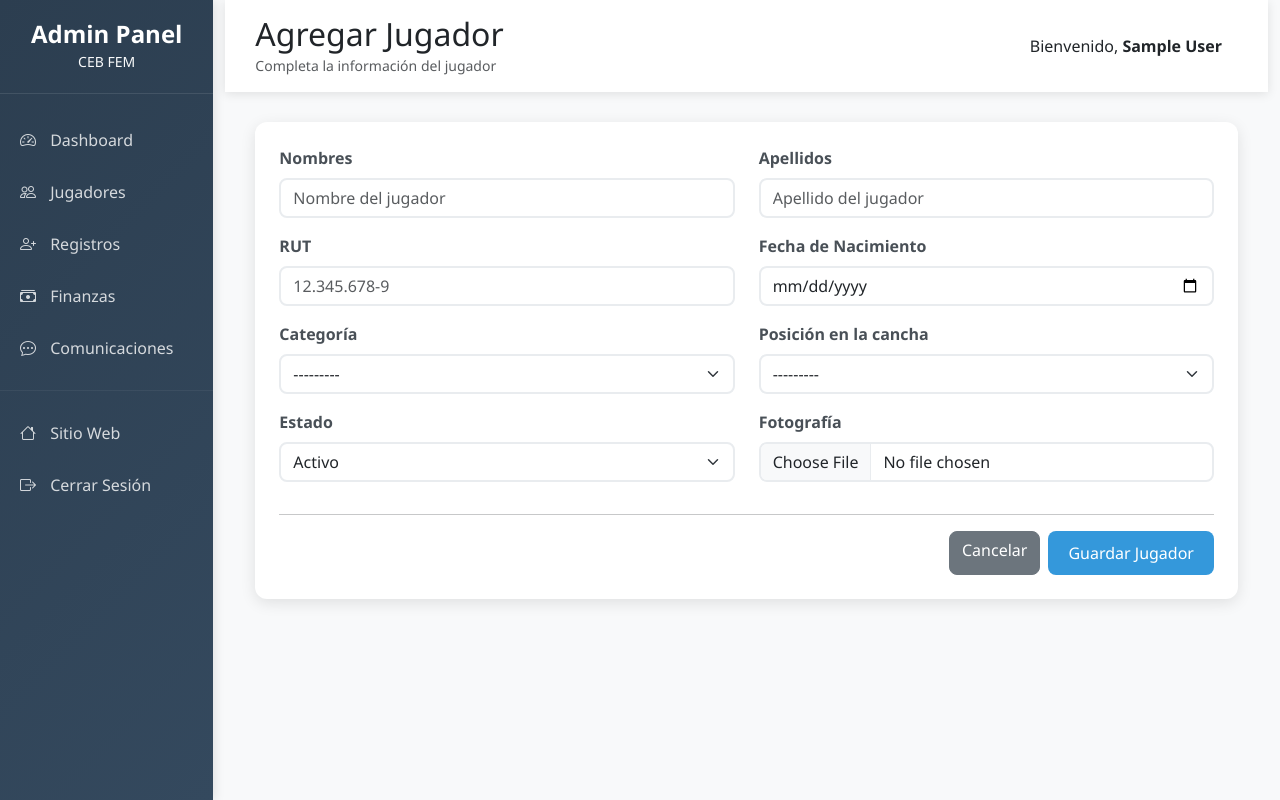
After one commit to Desarrollo-SurPM/CEBPM, a Django app: page /admin-panel/players/add/ in a window 1280 px wide. The commit adds this page. Run offline with Django 5.2, Linux system fonts and the light colour scheme; a user stored in the database is signed in; tables that the repository leaves empty hold one stand-in row (values such as "Sample post").

Commit message:
Funcionalidad de agregar jugadora

```diff
--- /dev/null
+++ b/players/forms.py
@@ -0,0 +1,30 @@
+from django import forms
+from .models import Player
+
+class PlayerForm(forms.ModelForm):
+    class Meta:
+        model = Player
+        fields = [
+            'first_name', 'last_name', 'rut', 'birthdate', 'category',
+            'photo', 'position', 'status'
+        ]
+        widgets = {
+            'first_name': forms.TextInput(attrs={'class': 'form-control', 'placeholder': 'Nombre del jugador'}),
+            'last_name': forms.TextInput(attrs={'class': 'form-control', 'placeholder': 'Apellido del jugador'}),
+            'rut': forms.TextInput(attrs={'class': 'form-control', 'placeholder': '12.345.678-9'}),
+            'birthdate': forms.DateInput(attrs={'class': 'form-control', 'type': 'date'}),
+            'category': forms.Select(attrs={'class': 'form-select'}),
+            'photo': forms.ClearableFileInput(attrs={'class': 'form-control'}),
+            'position': forms.Select(attrs={'class': 'form-select'}),
+            'status': forms.Select(attrs={'class': 'form-select'}),
+        }
+        labels = {
+            'first_name': 'Nombres',
+            'last_name': 'Apellidos',
+            'rut': 'RUT',
+            'birthdate': 'Fecha de Nacimiento',
+            'category': 'Categoría',
+            'photo': 'Fotografía',
+            'position': 'Posición en la cancha',
+            'status': 'Estado',
+        }
--- /dev/null
+++ b/templates/admin/player_form.html
@@ -0,0 +1,81 @@
+{% extends 'admin/base_admin.html' %}
+
+{% block title %}{{ title }} - Panel de Administración{% endblock %}
+
+{% block page_title %}{{ title }}{% endblock %}
+{% block page_subtitle %}Completa la información del jugador{% endblock %}
+
+{% block content %}
+<div class="admin-card p-4">
+    <form method="post" enctype="multipart/form-data">
+        {% csrf_token %}
+
+        <div class="row">
+            <div class="col-md-6 mb-3">
+                <label for="{{ form.first_name.id_for_label }}" class="form-label">{{ form.first_name.label }}</label>
+                {{ form.first_name }}
+            </div>
+            <div class="col-md-6 mb-3">
+                <label for="{{ form.last_name.id_for_label }}" class="form-label">{{ form.last_name.label }}</label>
+                {{ form.last_name }}
+            </div>
+        </div>
+
+        <div class="row">
+            <div class="col-md-6 mb-3">
+                <label for="{{ form.rut.id_for_label }}" class="form-label">{{ form.rut.label }}</label>
+                {{ form.rut }}
+            </div>
+            <div class="col-md-6 mb-3">
+                <label for="{{ form.birthdate.id_for_label }}" class="form-label">{{ form.birthdate.label }}</label>
+                {{ form.birthdate }}
+            </div>
+        </div>
+
+        <div class="row">
+            <div class="col-md-6 mb-3">
+                <label for="{{ form.category.id_for_label }}" class="form-label">{{ form.category.label }}</label>
+                {{ form.category }}
+            </div>
+            <div class="col-md-6 mb-3">
+                <label for="{{ form.position.id_for_label }}" class="form-label">{{ form.position.label }}</label>
+                {{ form.position }}
+            </div>
+        </div>
+
+        <div class="row">
+            <div class="col-md-6 mb-3">
+                <label for="{{ form.status.id_for_label }}" class="form-label">{{ form.status.label }}</label>
+                {{ form.status }}
+            </div>
+            <div class="col-md-6 mb-3">
+                <label for="{{ form.photo.id_for_label }}" class="form-label">{{ form.photo.label }}</label>
+                {{ form.photo }}
+                {% if form.instance.photo %}
+                    <small class="d-block mt-1">Actual: <a href="{{ form.instance.photo.url }}" target="_blank">{{ form.instance.photo.name }}</a></small>
+                {% endif %}
+            </div>
+        </div>
+
+        {% if form.errors %}
+            <div class="alert alert-danger mt-3">
+                <strong>Por favor, corrige los siguientes errores:</strong>
+                <ul>
+                    {% for field, error_list in form.errors.items %}
+                        {% for error in error_list %}
+                            <li>{{ field|title }}: {{ error }}</li>
+                        {% endfor %}
+                    {% endfor %}
+                </ul>
+            </div>
+        {% endif %}
+
+        <hr>
+
+        <div class="d-flex justify-content-end">
+            <a href="{% url 'admin_panel:players' %}" class="btn btn-secondary me-2">Cancelar</a>
+            <button type="submit" class="btn btn-admin">Guardar Jugador</button>
+        </div>
+    </form>
+</div>
+{% endblock %}
--- a/users/admin_urls.py
+++ b/users/admin_urls.py
@@ -9,6 +9,9 @@ urlpatterns = [
 
     # Players management
     path('players/', admin_views.admin_players, name='players'),
+    path('players/add/', admin_views.admin_add_player, name='admin_add_player'),
+    path('players/edit/<int:player_id>/', admin_views.admin_edit_player, name='admin_edit_player'),
+    path('players/delete/<int:player_id>/', admin_views.admin_delete_player, name='admin_delete_player'),
 
     # Registrations management
     path('registrations/', admin_views.admin_registrations, name='registrations'),
--- a/users/admin_views.py
+++ b/users/admin_views.py
@@ -14,6 +14,7 @@ from finance.models import Payment, FeeDefinition, Invoice
 from sponsors.models import Sponsor
 from schedules.models import Match, Activity
 from communications.models import BulkEmail, EmailRecipient
+from players.forms import PlayerForm # <-- Importado
 
 
 def is_admin(user):
@@ -31,6 +32,7 @@ def is_admin(user):
 @user_passes_test(is_admin)
 def admin_dashboard(request):
     """Main admin dashboard with overview statistics"""
+    # ... (código existente sin cambios) ...
     # Get statistics
     total_players = Player.objects.count()
     total_guardians = GuardianProfile.objects.count()
@@ -94,7 +96,7 @@ def admin_dashboard(request):
 
     return render(request, 'admin/dashboard.html', context)
 
-
+# ... (código existente sin cambios hasta admin_players) ...
 @login_required
 @user_passes_test(is_admin)
 def admin_players(request):
@@ -136,9 +138,65 @@ def admin_players(request):
     return render(request, 'admin/players.html', context)
 
 
+# --- NUEVAS VISTAS ---
+@login_required
+@user_passes_test(is_admin)
+def admin_add_player(request):
+    """Vista para agregar un nuevo jugador."""
+    if request.method == 'POST':
+        form = PlayerForm(request.POST, request.FILES)
+        if form.is_valid():
+            form.save()
+            messages.success(request, 'Jugador agregado exitosamente.')
+            return redirect('admin_panel:players')
+    else:
+        form = PlayerForm()
+
+    context = {
+        'form': form,
+        'title': 'Agregar Jugador'
+    }
+    return render(request, 'admin/player_form.html', context)
+
+@login_required
+@user_passes_test(is_admin)
+def admin_edit_player(request, player_id):
+    """Vista para editar un jugador existente."""
+    player = get_object_or_404(Player, id=player_id)
+    if request.method == 'POST':
+        form = PlayerForm(request.POST, request.FILES, instance=player)
+        if form.is_valid():
+            form.save()
+            messages.success(request, 'Jugador actualizado exitosamente.')
+            return redirect('admin_panel:players')
+    else:
+        form = PlayerForm(instance=player)
+
+    context = {
+        'form': form,
+        'title': 'Editar Jugador'
+    }
+    return render(request, 'admin/player_form.html', context)
+
+@login_required
+@user_passes_test(is_admin)
+def admin_delete_player(request, player_id):
+    """Vista para eliminar un jugador."""
+    player = get_object_or_404(Player, id=player_id)
+    if request.method == 'POST':
+        player.delete()
+        messages.success(request, 'Jugador eliminado exitosamente.')
+        return redirect('admin_panel:players')
+
+    return render(request, 'admin/player_confirm_delete.html', {'player': player})
+
+# --- FIN DE NUEVAS VISTAS ---
+
+
 @login_required
 @user_passes_test(is_admin)
 def admin_registrations(request):
+# ... (resto del código sin cambios) ...
     """Manage player registrations"""
     status_filter = request.GET.get('status', 'pending')
 
```
Also changed, not shown: templates/admin/player_confirm_delete.html (added, +21 -0 lines), templates/admin/players.html (+9 -44 lines).
